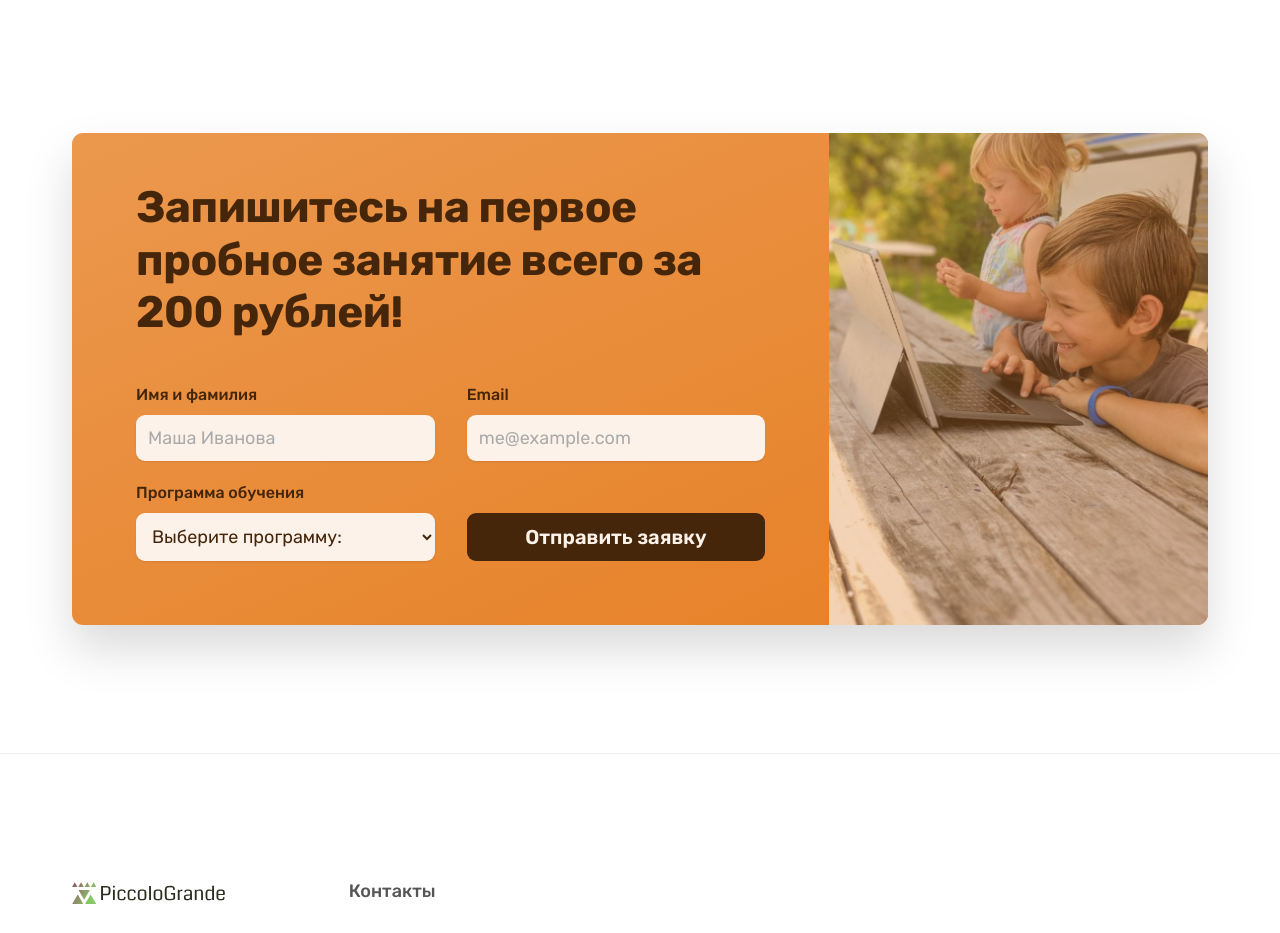
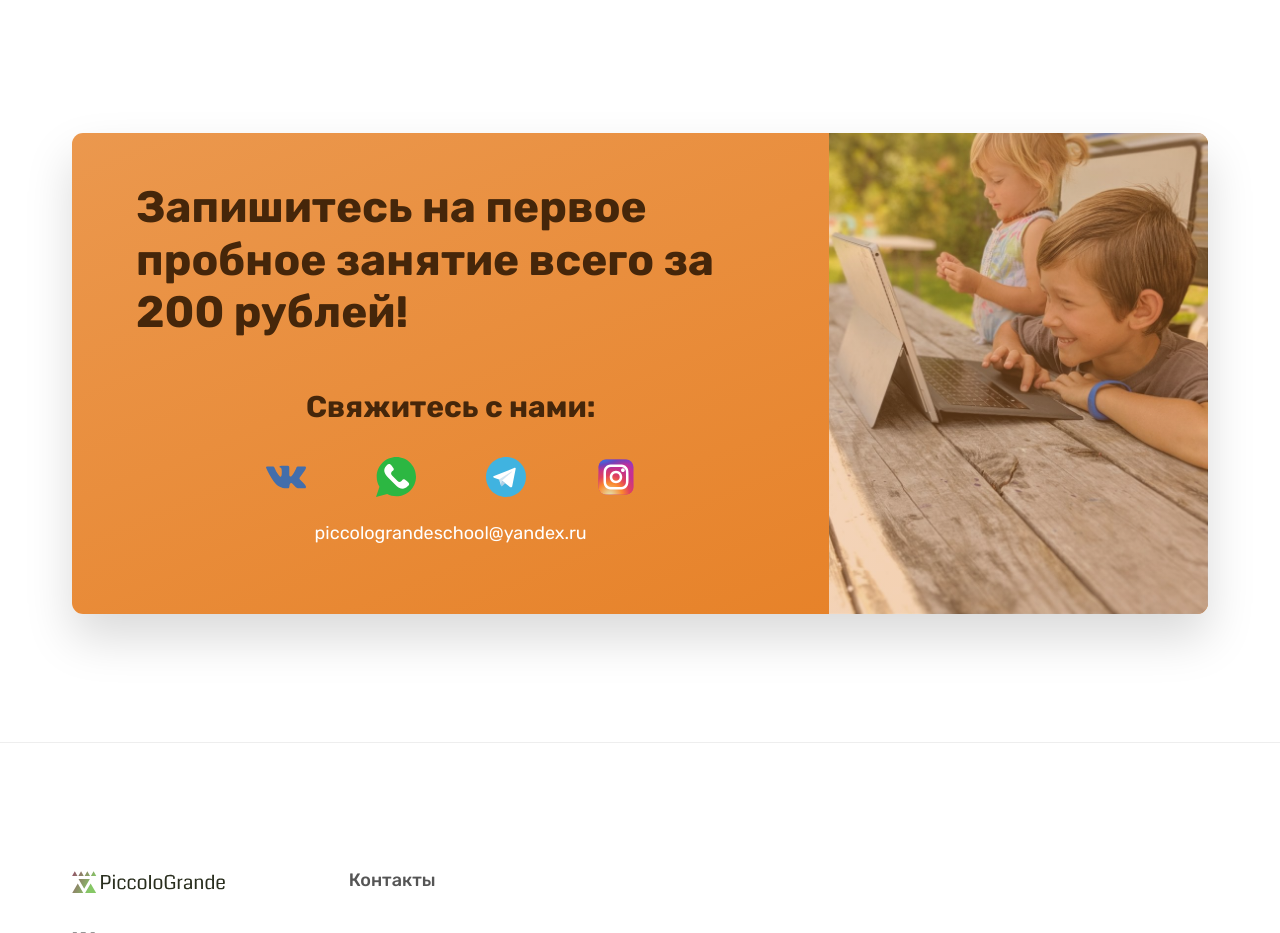
Before and after one commit to inkerinmaa/pg-site, a plain HTML site: page index.html in a window 1280 px wide. Shown: the part 4640-5573 px from the top of the page. Drawn offline with nearby package versions, Linux system fonts and the light colour scheme; some packages are replaced by stand-ins of ours; a script that the page names is missing.

Commit message:
socials edited

```diff
--- a/css/style.css
+++ b/css/style.css
@@ -527,6 +527,10 @@
 }
 
 .cta-text-box {
+  display: flex;
+  flex-direction: column;
+  align-items: center;
+  text-align: center;
   padding: 4.8rem 6.4rem 6.4rem 6.4rem;
   color: #45260a;
 }
@@ -554,40 +558,50 @@
   background-position: center;
 }
 
-.cta-form {
-  display: grid;
-  grid-template-columns: 1fr 1fr;
-  column-gap: 3.2rem;
-  row-gap: 2.4rem;
-}
-
-.cta-form label {
-  display: block;
-  font-size: 1.6rem;
-  font-weight: 500;
-  margin-bottom: 1.2rem;
-}
-
-.cta-form input,
-.cta-form select {
-  width: 100%;
-  padding: 1.2rem;
-  font-size: 1.8rem;
-  font-family: inherit;
-  color: inherit;
-  border: none;
-  background-color: #fdf2e9;
-  border-radius: 9px;
-  box-shadow: 0 1px 2px rgba(0, 0, 0, 0.1);
-}
-
-.cta-form input::placeholder {
-  color: #aaa;
-}
-
 .cta *:focus {
   outline: none;
   box-shadow: 0 0 0 0.8rem rgba(253, 242, 233, 0.5);
+}
+
+.list-cta {
+  list-style: none;
+  display: flex;
+  justify-content: space-around;
+  gap: 1rem;
+}
+
+.list-cta-item {
+  font-size: 1.8rem;
+  display: flex;
+  align-items: center;
+  line-height: 1.2;
+  margin: 0 30px;
+}
+
+.list-cta-icon {
+  width: 4rem;
+  height: 4rem;
+}
+
+.heading-cta-secondary {
+  font-size: 4.4rem;
+  line-height: 1.2;
+  margin-bottom: 5rem;
+  text-align: left;
+}
+
+.heading-cta-tertiary {
+  font-size: 3rem;
+  line-height: 1.2;
+  margin-bottom: 3.2rem;
+  color: #45260a;
+}
+
+.p-cta-text {
+  font-size: 1.8rem;
+  line-height: 1.8;
+  color: #ffffff;
+  margin-top: 2rem;
 }
 
 /**************************/
--- a/index.html
+++ b/index.html
@@ -90,37 +90,7 @@
             >
 
             <a href="#how" class="btn btn--outline">Узнать больше &darr;</a>
-            <!-- <div class="delivered-meals">
-              <div class="delivered-imgs">
-                <img
-                  src="images/customers/customer-1.jpg"
-                  alt="Customer photo"
-                />
-                <img
-                  src="images/customers/customer-2.jpg"
-                  alt="Customer photo"
-                />
-                <img
-                  src="images/customers/customer-3.jpg"
-                  alt="Customer photo"
-                />
-                <img
-                  src="images/customers/customer-4.jpg"
-                  alt="Customer photo"
-                />
-                <img
-                  src="images/customers/customer-5.jpg"
-                  alt="Customer photo"
-                />
-                <img
-                  src="images/customers/customer-6.jpg"
-                  alt="Customer photo"
-                />
-              </div>
-              <p class="delivered-text">
-                <span>250,000+</span> студентов прошли обучение в прошлом году!
-              </p>
-            </div> -->
+
           </div>
           <div class="hero-img-box">
             <picture>
@@ -132,25 +102,6 @@
           </div>
         </div>
       </section>
-
-      <!-- <section class="section-featured">
-        <div class="container">
-          <h2 class="heading-featured-in">As featured in</h2>
-          <div class="logos">
-            <img src="images/logos/techcrunch.png" alt="Techcrunch logo" />
-            <img
-              src="images/logos/business-insider.png"
-              alt="Business Insider logo"
-            />
-            <img
-              src="images/logos/the-new-york-times.png"
-              alt="The New York Times logo"
-            />
-            <img src="images/logos/forbes.png" alt="Forbes logo" />
-            <img src="images/logos/usa-today.png" alt="USA Today logo" />
-          </div>
-        </div>
-      </section> -->
 
       <section class="section-how" id="how">
         <div class="container">
@@ -452,52 +403,20 @@
         <div class="container">
           <div class="cta">
             <div class="cta-text-box">
-              <h2 class="heading-secondary">
+              <h2 class="heading-cta-secondary">
                 Запишитесь на первое пробное занятие всего за 200 рублей!
               </h2>
-              <p class="cta-text">
-              </p>
+              <h3 class="heading-cta-tertiary">Свяжитесь с нами:</h3>
 
-              <form action="https://piccologrande.io/api/Email" method="POST" id="submitForm" class="cta-form" name="sign-up" netlify>
-                <div>
-                  <label for="fullName">Имя и фамилия</label>
-                  <input
-                    id="fullName"
-                    type="text"
-                    placeholder="Маша Иванова"
-                    name="fullName"
-                    required
-                  />
-                </div>
+              <ul class="list-cta">
+                <li class="list-cta-item"><a class="list-cta-icon" href="https://vk.com/piccolo_grande"><img src="./images/icons/vk.svg" alt="VK Icon"></a></li>
+                <li class="list-cta-item"><a class="list-cta-icon" href="https://wa.me/+79216404271"><img src="./images/icons/whatsapp.svg" alt="WhatsApp Icon"></a></li>
+                <li class="list-cta-item"><a class="list-cta-icon" href="https://t.me/olesiagladkaia"><img src="./images/icons/telegram.svg" alt="Telegram Icon"></a></li>
+                <li class="list-cta-item"><a class="list-cta-icon" href="https://instagram.com/piccolograndeschool"><img src="./images/icons/instagram.svg" alt="Instagram Icon"></a></li>
+              </ul>
 
-                <div>
-                  <label for="emailAddress">Email</label>
-                  <input
-                    id="emailAddress"
-                    type="text"
-                    placeholder="me@example.com"
-                    name="emailAddress"
-                    required
-                  />
-                </div>
+              <p class="p-cta-text">piccolograndeschool@yandex.ru</p>
 
-                <div>
-                  <label for="option">Программа обучения</label>
-                  <select id="option" name="option" required>
-                    <option value="">Выберите программу:</option>
-                    <option value="math">Математика</option>
-                    <option value="english">Английский язык</option>
-                    <option value="scratch">Scratch</option>
-                    <option value="python">Python</option>
-                    <option value="js">Javascript</option>
-                  </select>
-                </div>
-
-                <button class="btn btn--form">Отправить заявку</button>
-
-                <!-- <input type="checkbox" />
-                <input type="number" /> -->
-              </form>
             </div>
             <div
               class="cta-img-box"
@@ -526,16 +445,6 @@
                 ><ion-icon class="social-icon" name="logo-vk"></ion-icon
               ></a>
             </li>
-            <!-- <li>
-              <a class="footer-link" href="#"
-                ><ion-icon class="social-icon" name="logo-facebook"></ion-icon
-              ></a>
-            </li>
-            <li>
-              <a class="footer-link" href="#"
-                ><ion-icon class="social-icon" name="logo-twitter"></ion-icon
-              ></a>
-            </li> -->
           </ul>
 
           <p class="copyright">
```
Also changed, not shown: images/icons/instagram.svg (added), images/icons/telegram.svg (added), images/icons/vk.svg (added), images/icons/whatsapp.svg (added).
